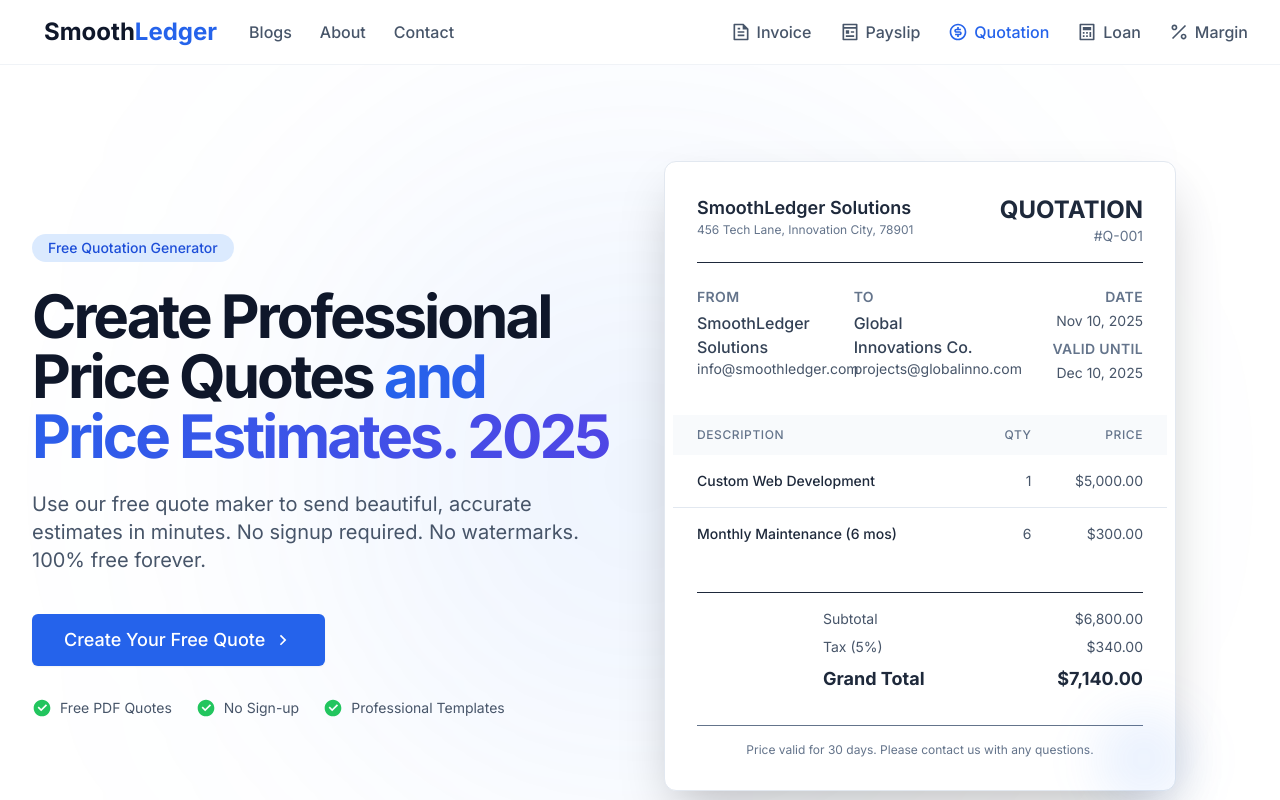
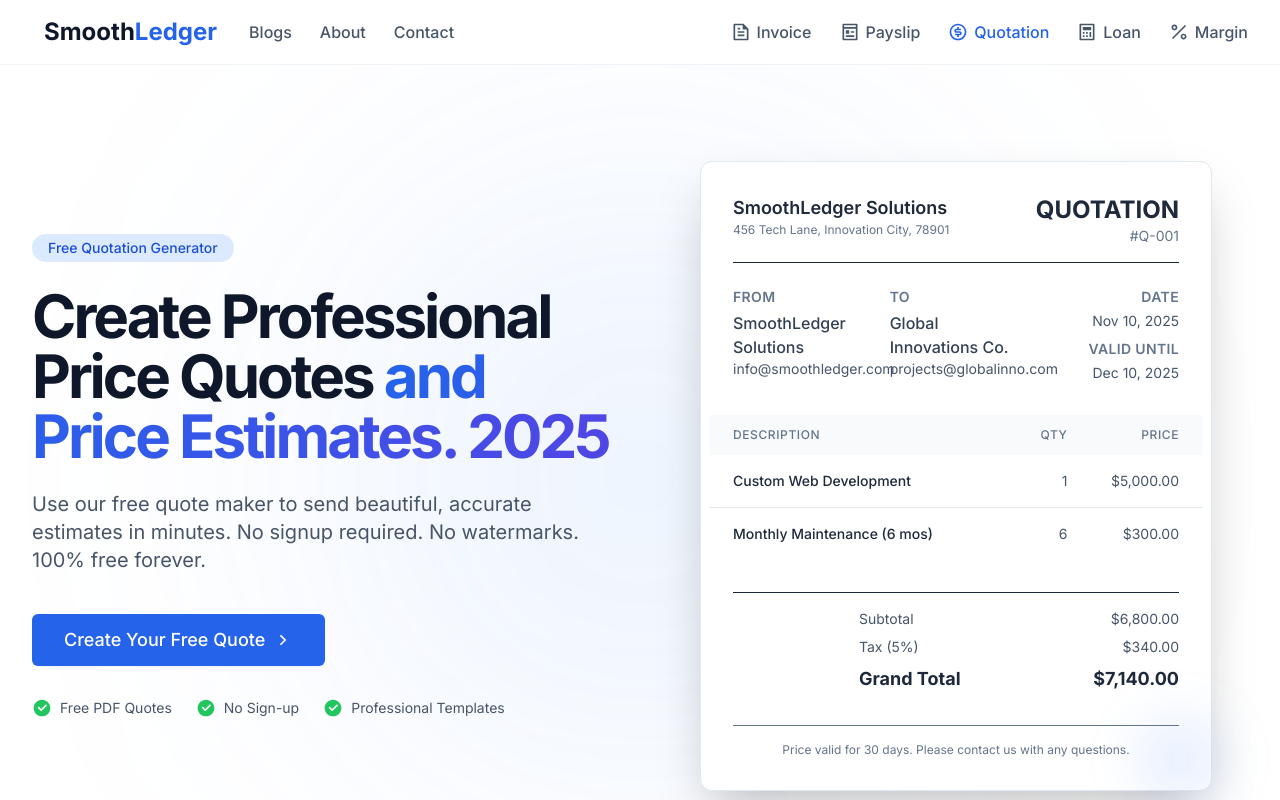
Before and after one commit to Mutashim99/SmoothLedger, a Next.js app: page /quotation-generator in a window 1280 px wide. Shown: the top 800 px of the page. Built offline with nearby package versions, Linux system fonts and the light colour scheme.

Commit message:
feat: Update MockQuotationHero component to prevent text selection and enhance SEO with data-nosnippet attribute

```diff
--- a/app/components/MockQuotationHero.jsx
+++ b/app/components/MockQuotationHero.jsx
@@ -10,7 +10,7 @@
       initial={{ opacity: 0.5, scale: 0.98, y: 20 }}
       animate={{ opacity: 1, scale: 1, y: 0 }}
       transition={{ duration: 0.5, delay: 0.2, ease: "easeOut" }}
-      className="relative w-full max-w-lg mx-autoselect-none" // Added select-none so users don't accidentally highlight it
+      className="relative w-full max-w-lg mx-auto select-none" // Added select-none so users don't accidentally highlight it
       /* --- 1. SEO FIX: Tell Google to ignore this text for snippets --- */
       data-nosnippet=""
       /* --- 2. ACCESSIBILITY FIX: Tell Screen Readers this is just a picture --- */
```
